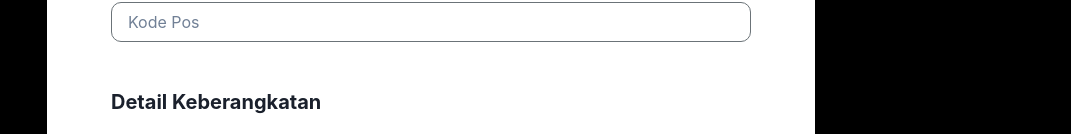
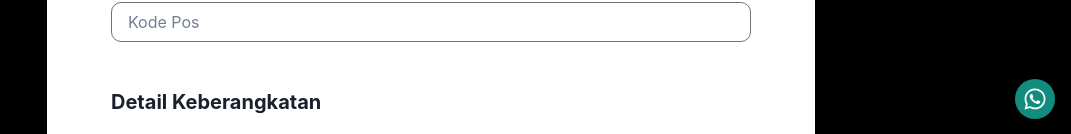
Before and after one commit to Aldiwildan77/microsite-fe, a React (Vite) app: page /registration in a window 1280 px wide. Shown: the part 665-799 px from the top of the page, without its empty margins (209-1280 px from the left). Built offline with nearby package versions, Linux system fonts and the light colour scheme; no server answers.

Commit message:
feat: set as component helpdesk

```diff
--- a/src/App.tsx
+++ b/src/App.tsx
@@ -1,12 +1,5 @@
-import {
-  Box,
-  Button,
-  Flex,
-  IconButton,
-  Image,
-  useMediaQuery,
-} from '@chakra-ui/react';
-import { FaWhatsapp } from 'react-icons/fa';
+import { Button, Flex, Image, useMediaQuery } from '@chakra-ui/react';
+import HelpDesk from './components/HelpDesk/HelpDesk';
 
 function App() {
   const [isLargerThan800] = useMediaQuery('(min-width: 768px)');
@@ -56,24 +49,7 @@ function App() {
           Registrasi
         </Button>
       </Flex>
-      <IconButton
-        as={'a'}
-        href='https://wa.me/' // TODO : add helpdesk number
-        target='_blank'
-        bg={'#128C7E'}
-        borderRadius={'full'}
-        aria-label='help'
-        icon={
-          <Box fontSize={'24px'} color={'white'}>
-            <FaWhatsapp />
-          </Box>
-        }
-        position={'fixed'}
-        right={'1rem'}
-        bottom={'1rem'}
-        zIndex={3}
-        _hover={{ background: '#128C7E' }}
-      />
+      <HelpDesk />
     </>
   );
 }
--- /dev/null
+++ b/src/components/HelpDesk/HelpDesk.tsx
@@ -0,0 +1,27 @@
+import { Box, IconButton } from '@chakra-ui/react';
+import { FaWhatsapp } from 'react-icons/fa';
+
+function HelpDesk() {
+  return (
+    <IconButton
+      as={'a'}
+      href='https://wa.me/' // TODO : add helpdesk number
+      target='_blank'
+      bg={'#128C7E'}
+      borderRadius={'full'}
+      aria-label='help'
+      icon={
+        <Box fontSize={'24px'} color={'white'}>
+          <FaWhatsapp />
+        </Box>
+      }
+      position={'fixed'}
+      right={'1rem'}
+      bottom={'1rem'}
+      zIndex={3}
+      _hover={{ background: '#128C7E' }}
+    />
+  );
+}
+
+export default HelpDesk;
--- a/src/pages/Registration.tsx
+++ b/src/pages/Registration.tsx
@@ -19,6 +19,7 @@ import { useEffect, useState } from 'react';
 import { useNavigate } from 'react-router-dom';
 import { register } from '../api/register';
 import createFormikRegisterConfig from '../app/validation/register.validator';
+import HelpDesk from '../components/HelpDesk/HelpDesk';
 import { Constant, Transportation } from '../data/constant';
 import { IResponse } from '../interface/api/registerInput.interface';
 
@@ -249,6 +250,7 @@ function Registration() {
   };
 
   return (
+    <>
       <Box
         display={'flex'}
         w={'full'}
@@ -293,7 +295,9 @@ function Registration() {
                     placeholder='Nama Lengkap'
                   />
                   {Boolean(formik.errors.fullName) && formik.submitCount > 0 ? (
-                  <FormErrorMessage>{formik.errors.fullName}</FormErrorMessage>
+                    <FormErrorMessage>
+                      {formik.errors.fullName}
+                    </FormErrorMessage>
                   ) : null}
                 </FormControl>
                 <FormControl
@@ -327,7 +331,8 @@ function Registration() {
                     type='number'
                     onChange={(e) => {
                       const sanitized = e.target.value;
-                    const isValid = /^\d+$/.test(sanitized) || sanitized === '';
+                      const isValid =
+                        /^\d+$/.test(sanitized) || sanitized === '';
                       if (!isValid) {
                         return;
                       }
@@ -377,7 +382,8 @@ function Registration() {
                     variant={'primary'}
                     onChange={(e) => {
                       const sanitized = e.target.value;
-                    const isValid = /^\d+$/.test(sanitized) || sanitized === '';
+                      const isValid =
+                        /^\d+$/.test(sanitized) || sanitized === '';
                       if (!isValid) {
                         return;
                       }
@@ -387,7 +393,8 @@ function Registration() {
                     value={formik.values.postalCode}
                     placeholder='Kode Pos'
                   />
-                {Boolean(formik.errors.postalCode) && formik.submitCount > 0 ? (
+                  {Boolean(formik.errors.postalCode) &&
+                  formik.submitCount > 0 ? (
                     <FormErrorMessage>
                       {formik.errors.postalCode}
                     </FormErrorMessage>
@@ -411,7 +418,10 @@ function Registration() {
                     borderColor={'black'}
                     placeholder='Pilih Jenis Kendaraan'
                     onChange={(e) => {
-                    handleChange('departureTrasportationType', e.target.value);
+                      handleChange(
+                        'departureTrasportationType',
+                        e.target.value
+                      );
                     }}
                   >
                     {Constant.transportationOptions.map((option) => (
@@ -437,7 +447,8 @@ function Registration() {
                 )}
                 <FormControl
                   isInvalid={
-                  Boolean(formik.errors.departureTime) && formik.submitCount > 0
+                    Boolean(formik.errors.departureTime) &&
+                    formik.submitCount > 0
                   }
                 >
                   <FormLabel htmlFor='departureTime'>
@@ -477,7 +488,10 @@ function Registration() {
                     borderColor={'black'}
                     placeholder='Pilih Jenis Kendaraan'
                     onChange={(e) => {
-                    handleChange('homecomingTrasportationType', e.target.value);
+                      handleChange(
+                        'homecomingTrasportationType',
+                        e.target.value
+                      );
                     }}
                   >
                     {Constant.transportationOptions.map((option) => (
@@ -543,6 +557,8 @@ function Registration() {
           </VStack>
         </Card>
       </Box>
+      <HelpDesk />
+    </>
   );
 }
 
```
Lines whose indentation alone changed are shown as unchanged.
